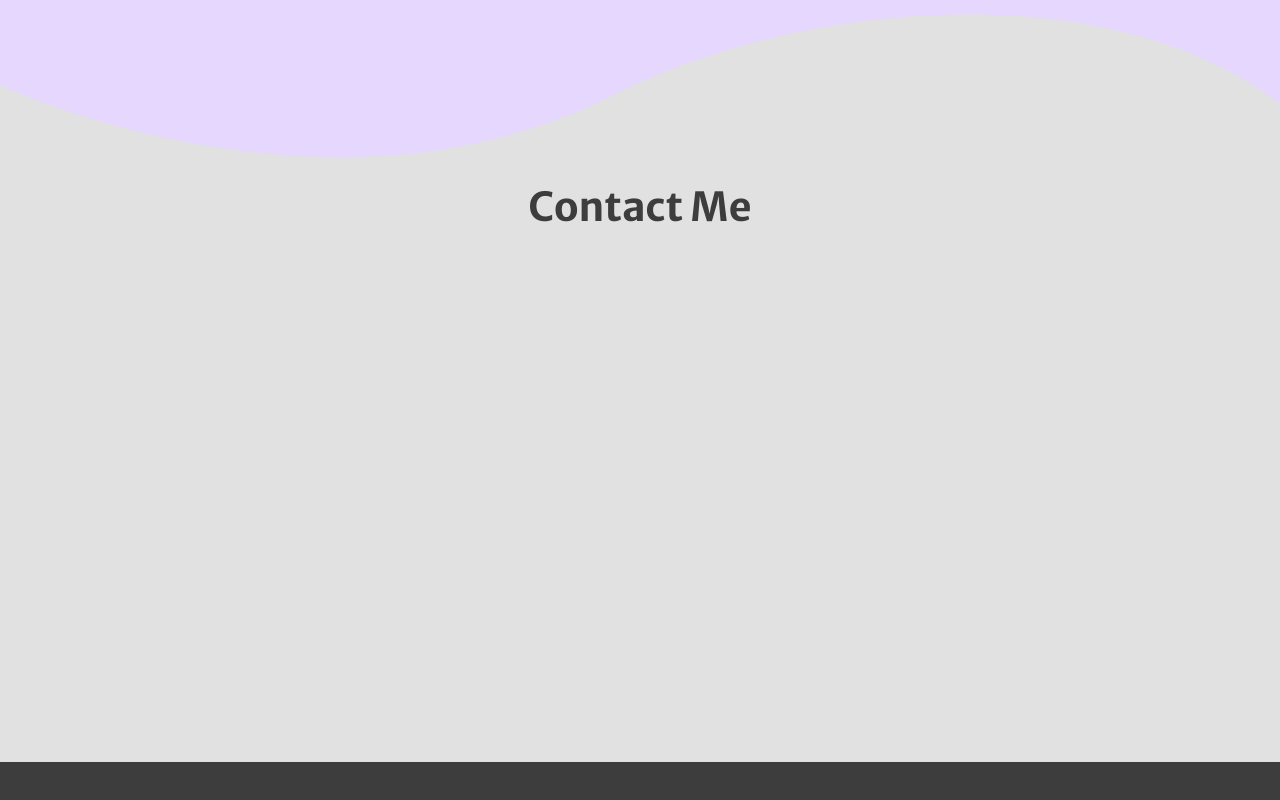
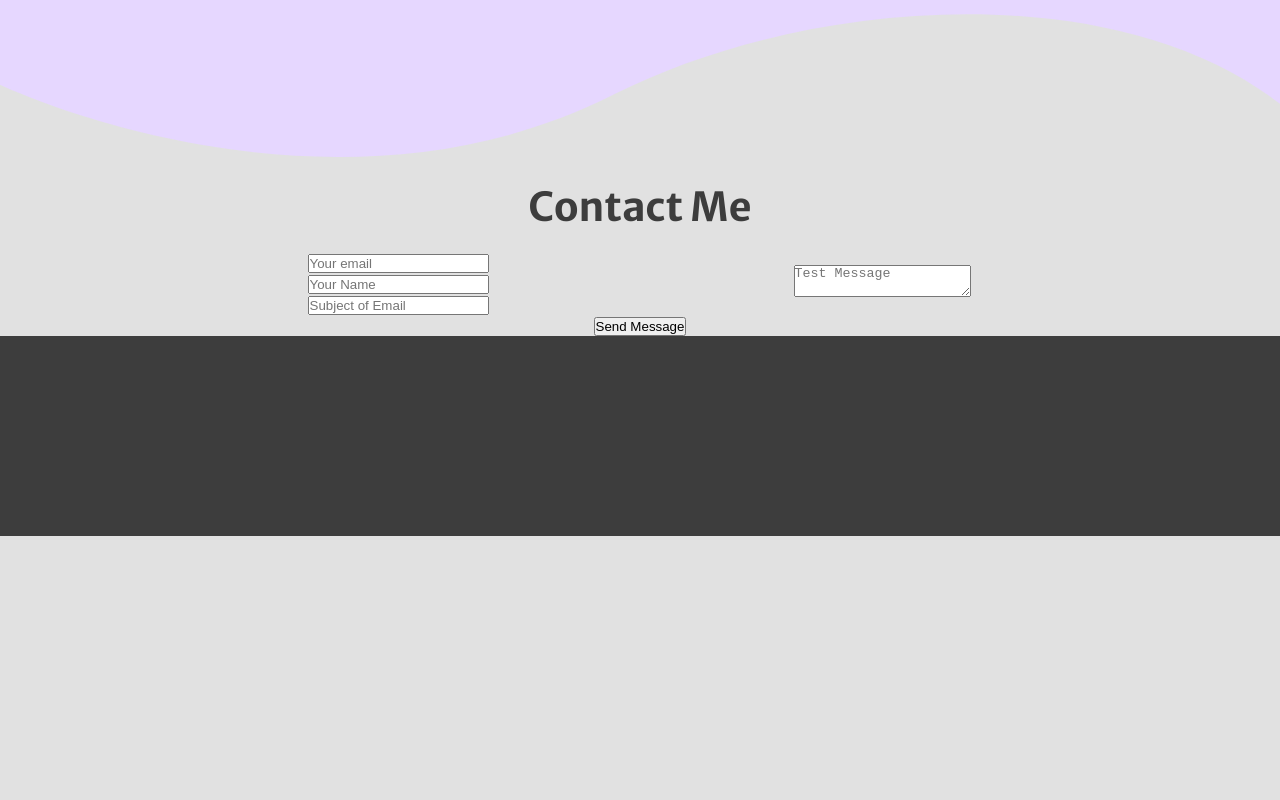
Before and after one commit to KentenRoth/PortfolioV2, a plain HTML site: page index.html in a window 1280 px wide. Shown: the part 4399-5199 px from the top of the page. After the commit the page ends 4935 px from the top, so only its background shows below. Drawn offline with nearby package versions, Linux system fonts and the light colour scheme; files whose address does not match are found by name.

Commit message:
WIP: Added contact me form

```diff
--- a/index.html
+++ b/index.html
@@ -379,6 +379,50 @@
                     <div class="contactHeader">
                         <h1>Contact Me</h1>
                     </div>
+                    <div class="contactForm">
+                        <form
+                            method="POST"
+                            action="https://formspree.io/kentenroth@gmail.com"
+                        >
+                            <div class="row">
+                                <div class="col-6">
+                                    <div>
+                                        <input
+                                            type="email"
+                                            name="email"
+                                            placeholder="Your email"
+                                        />
+                                    </div>
+                                    <div>
+                                        <input
+                                            type="text"
+                                            name="name"
+                                            placeholder="Your Name"
+                                        />
+                                    </div>
+                                    <div>
+                                        <input
+                                            type="subject"
+                                            name="subject"
+                                            placeholder="Subject of Email"
+                                        />
+                                    </div>
+                                </div>
+                                <div class="col-6">
+                                    <div>
+                                        <textarea
+                                            name="message"
+                                            placeholder="Test Message"
+                                        ></textarea>
+                                    </div>
+                                </div>
+                            </div>
+
+                            <div>
+                                <button type="submit">Send Message</button>
+                            </div>
+                        </form>
+                    </div>
                 </div>
             </div>
 
--- a/styles.css
+++ b/styles.css
@@ -276,8 +276,8 @@ li a {
 
 /********** Contact **********/
 
-.contact {
-    height: 600px;
+.contactForm {
+    text-align: center;
 }
 
 /********** Footer **********/
```
